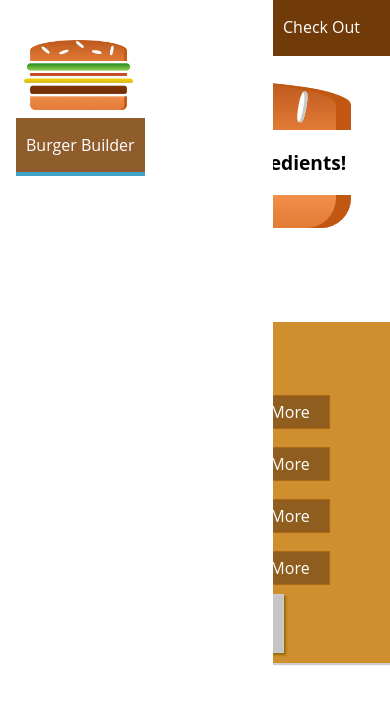
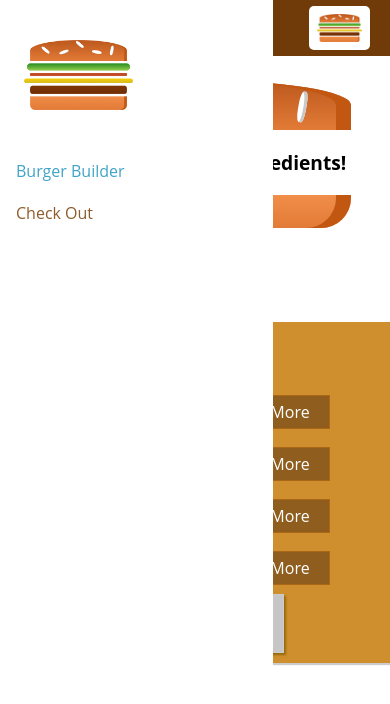
Before and after one commit to Brainilio/Burger-builder, a React (Create React App) app in the folder burger-builder/: page / in a window 390 px wide. Shown: the top 704 px of the page. Built offline with nearby package versions, Linux system fonts and the light colour scheme; the HTML template or start-up script is replaced by a standard one.

Commit message:
Made items in sidedrawer responsive

```diff
--- a/burger-builder/src/components/Navigation/NavigationItems/NavigationItem/NavigationItem.module.css
+++ b/burger-builder/src/components/Navigation/NavigationItems/NavigationItem/NavigationItem.module.css
@@ -1,8 +1,33 @@
+.NavigationItem {
+	margin: 10px 0;
+	box-sizing: border-box;
+	display: block;
+	width: 100%;
+	align-items: center;
+}
+
+.NavigationItem a {
+	color: #8f5c2c;
+	text-decoration: none;
+	width: auto;
+	box-sizing: border-box;
+	display: block;
+}
+
+.NavigationItem a:hover,
+.NavigationItem a:active,
+.NavigationItem a.active {
+	color: #40a4c8;
+}
+
+/* Desktop */
+
+@media (min-width: 500px) {
 	.NavigationItem {
 		margin: 0;
-	box-sizing: border-box;
 		display: flex;
 		height: 100%;
+		width: auto;
 		align-items: center;
 	}
 
@@ -23,3 +48,4 @@
 		border-bottom: 4px solid #40a4c8;
 		color: white;
 	}
+}
--- a/burger-builder/src/components/Navigation/NavigationItems/NavigationItems.module.css
+++ b/burger-builder/src/components/Navigation/NavigationItems/NavigationItems.module.css
@@ -3,6 +3,18 @@
 	padding: 0;
 	list-style: none;
 	display: flex;
+	flex-flow: column;
 	align-items: center;
 	height: 100%;
 }
+
+@media (min-width: 500px) {
+	.NavigationItems {
+		margin: 0;
+		padding: 0;
+		list-style: none;
+		display: flex;
+		align-items: center;
+		height: 100%;
+	}
+}
--- a/burger-builder/src/components/Navigation/SideDrawer/SideDrawer.module.css
+++ b/burger-builder/src/components/Navigation/SideDrawer/SideDrawer.module.css
@@ -28,4 +28,5 @@
 
 .Logo {
 	height: 11%;
+	margin-bottom: 32px;
 }
--- a/burger-builder/src/components/Navigation/Toolbar/Toolbar.js
+++ b/burger-builder/src/components/Navigation/Toolbar/Toolbar.js
@@ -11,7 +11,7 @@
 				<Logo />
 			</div>
 
-			<nav>
+			<nav className={classes.DesktopOnly}>
 				<NavigationItems />
 			</nav>
 		</header>
--- a/burger-builder/src/components/Navigation/Toolbar/Toolbar.module.css
+++ b/burger-builder/src/components/Navigation/Toolbar/Toolbar.module.css
@@ -20,3 +20,9 @@
 .Logo {
 	height: 80%;
 }
+
+@media (max-width: 499px) {
+	.DesktopOnly {
+		display: none;
+	}
+}
```
Lines whose indentation alone changed are shown as unchanged.
